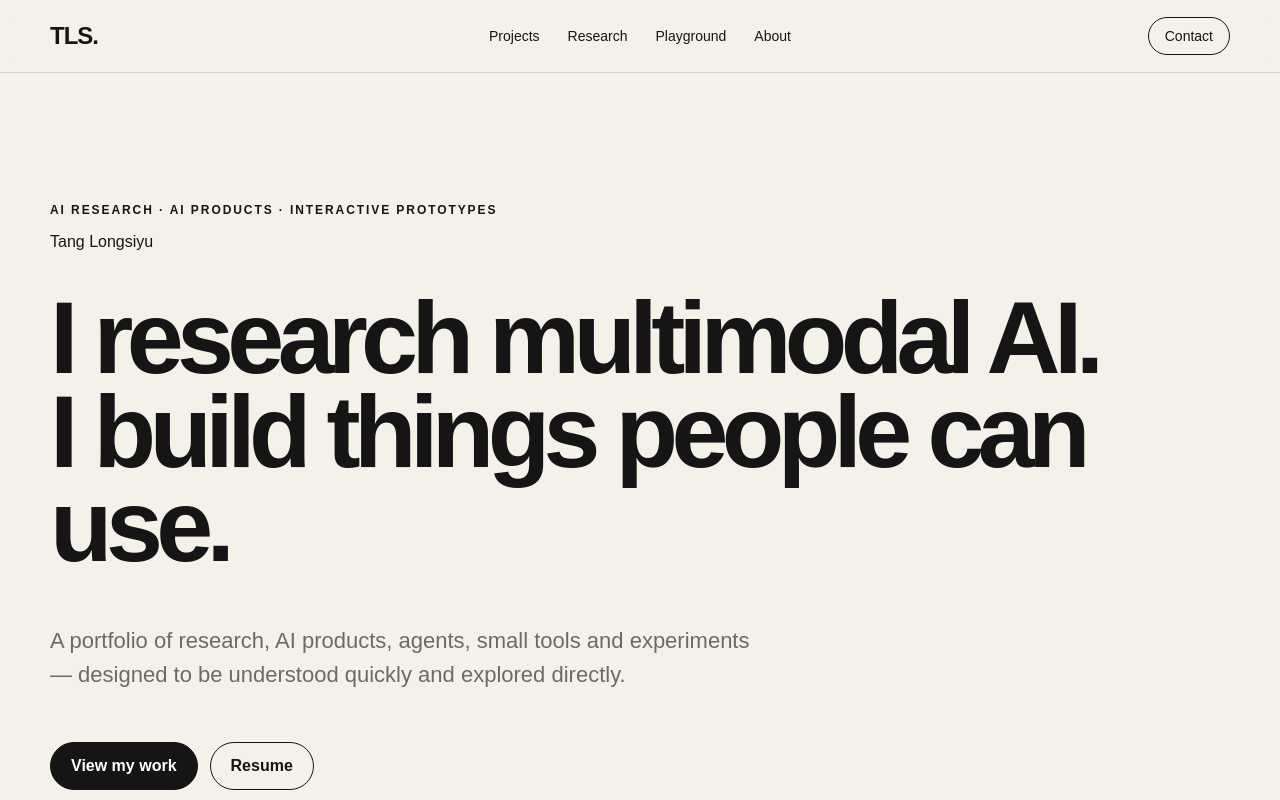
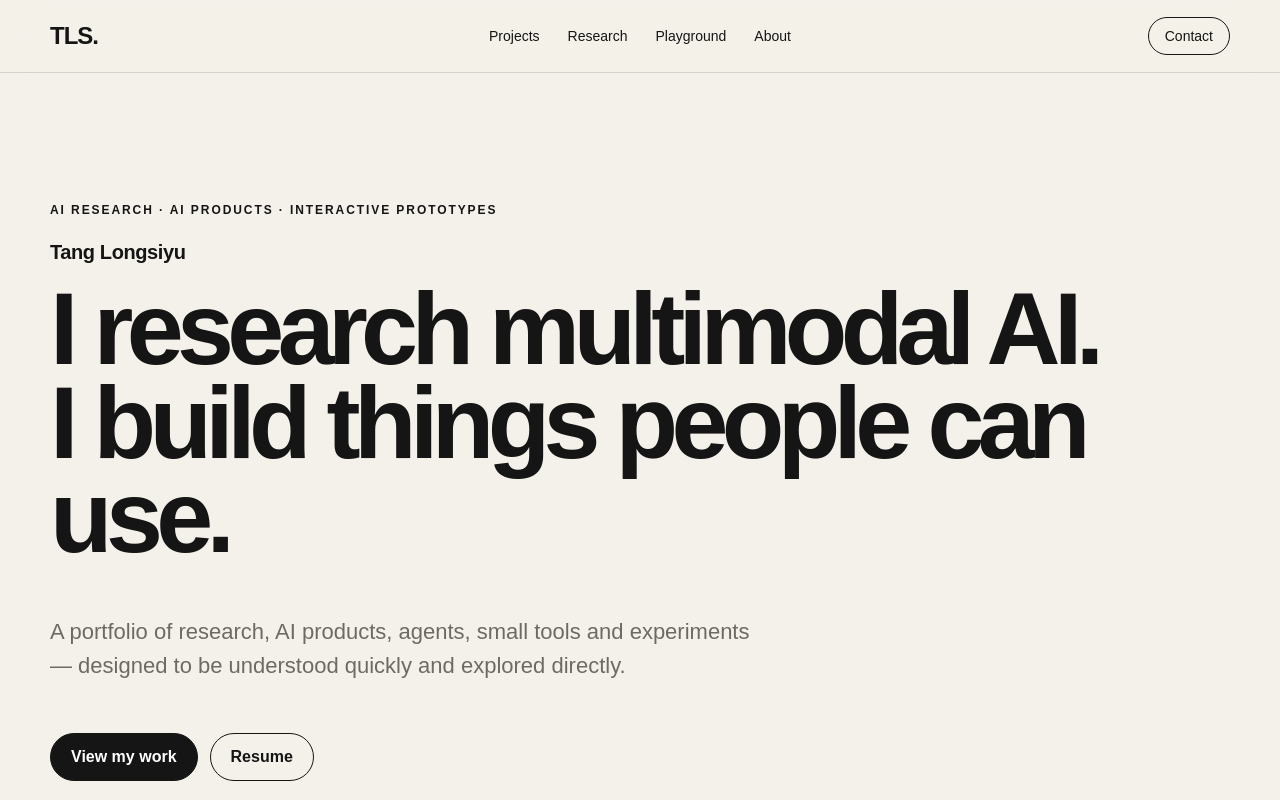
Before and after one commit to TANG-2003/personal-portfolio, a Next.js app: page / in a window 1280 px wide. Shown: the top 800 px of the page. Built offline with nearby package versions, Linux system fonts and the light colour scheme.

Commit message:
Update globals.css

```diff
--- a/app/globals.css
+++ b/app/globals.css
@@ -19,6 +19,7 @@ a { color: inherit; text-decoration: none; }
 .nav-links { display: flex; gap: 28px; font-size: 14px; }
 .nav-cta { justify-self: end; border: 1px solid var(--ink); padding: 10px 16px; border-radius: 999px; font-size: 14px; }
 
+.hero-name {margin: 24px 0 -6px;font-size: 20px;font-weight: 700;letter-spacing: -0.02em;}
 .hero { min-height: 780px; padding: 130px 0 70px; display: flex; flex-direction: column; justify-content: center; }
 .hero-kicker, .eyebrow { text-transform: uppercase; font-size: 12px; letter-spacing: .16em; font-weight: 800; }
 .hero h1 { font-size: clamp(56px, 8vw, 116px); line-height: .92; letter-spacing: -.065em; margin: 24px 0 28px; max-width: 1100px; }
```
